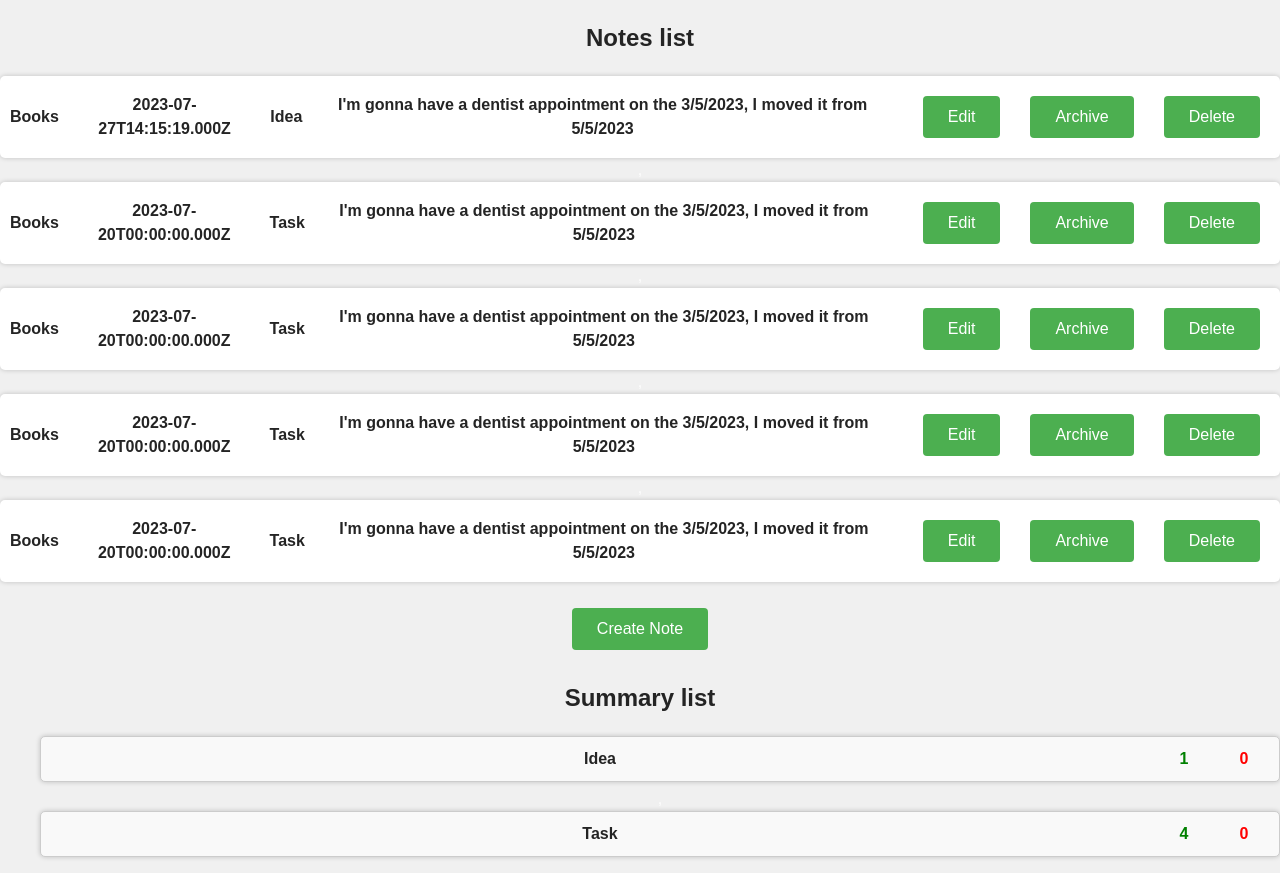
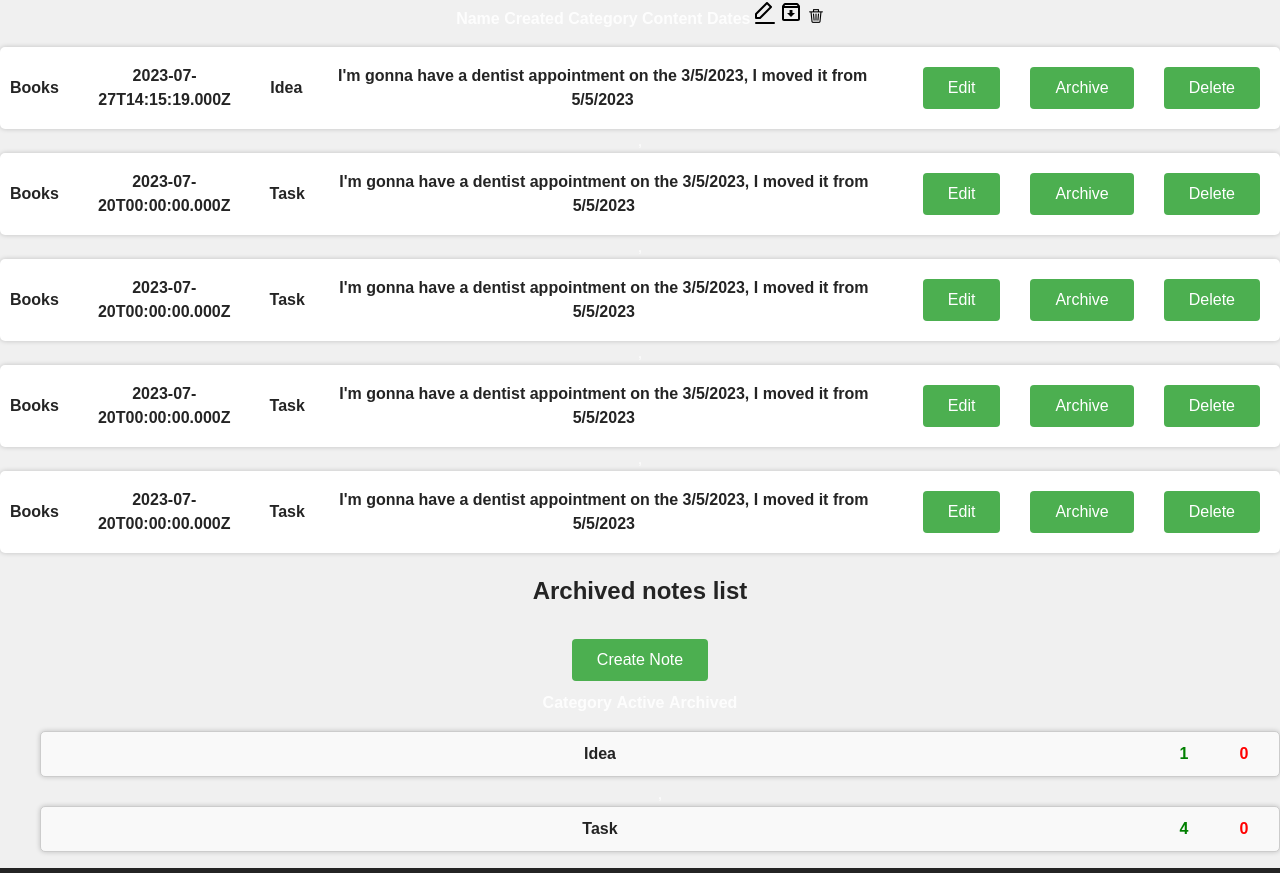
Before and after one commit to AntonLovkin/task-list-js, a website built with Vite: page index.html in a window 1280 px wide. Built offline with nearby package versions, Linux system fonts and the light colour scheme.

Commit message:
added heades to lists

```diff
--- a/index.html
+++ b/index.html
@@ -8,10 +8,27 @@
   </head>
   <body>
     <div class="container" id="app">
-      <h2>Notes list</h2>
+      <!-- <h2>Notes list</h2> -->
+      <div class="table-header">
+            <span class="name">Name</span>
+            <span class="created">Created</span>
+            <span class="category">Category</span>
+            <span class="content">Content</span>
+            <span class="dates">Dates</span>
+            <span class="edit"><img src="./icons/edit.svg" alt="edit button"></span>
+            <span class="archive"><img src="./icons/archive.svg" alt="archive button"></span>
+            <span class="delete"><img src="./icons/delete.png" alt="delete button"></span>
+      </div>
       <ul id="notesList"></ul>
+      <h2>Archived notes list</h2>
+      <ul id="archivedNotesList" class="archivedNotes"></ul>
       <button id="create-note-btn">Create Note</button>
-      <h2>Summary list</h2>
+      <!-- <h2>Summary list</h2> -->
+      <div class="summary-header">
+            <span >Category</span>
+            <span >Active</span>
+            <span >Archived</span>
+      </div>
       <ul id="summary"></ul>
     </div>
     <!-- <script type="module" src="/app.js"></script> -->
```
